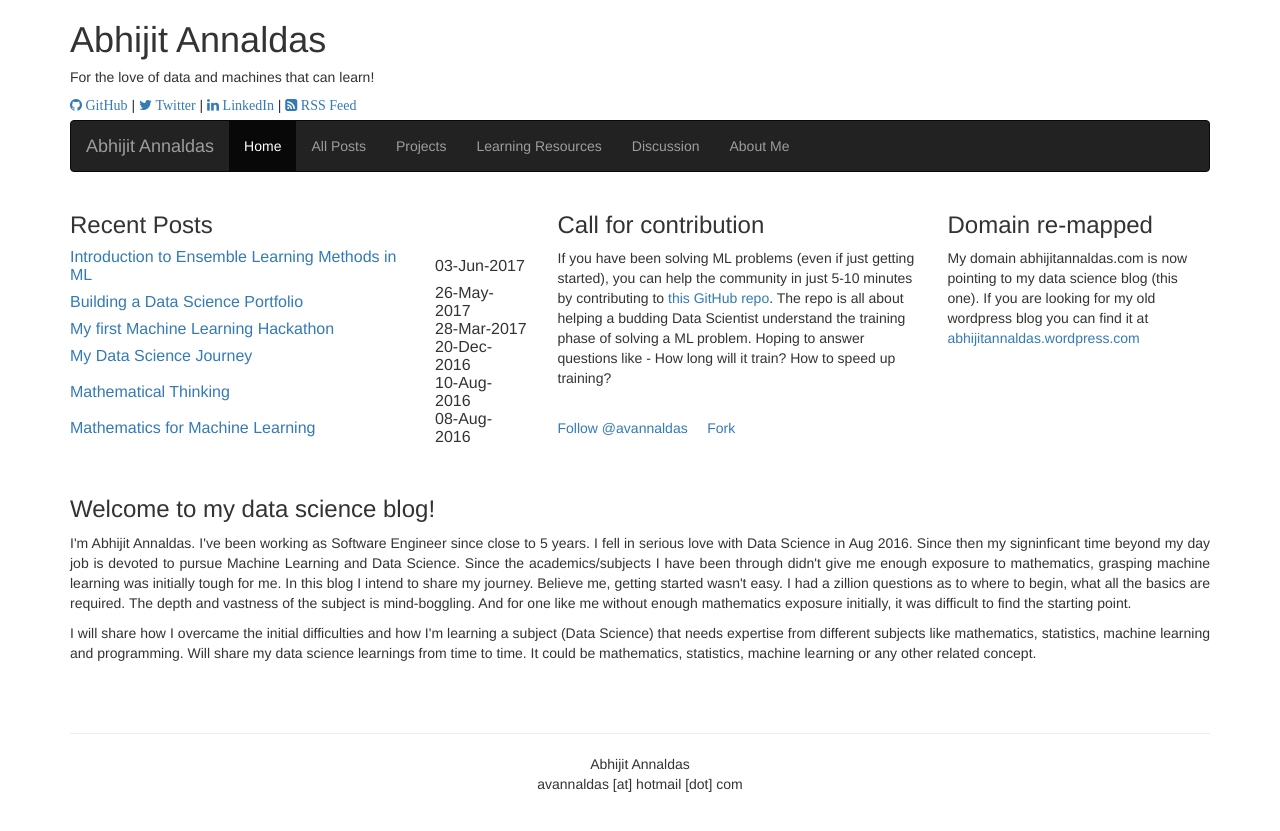
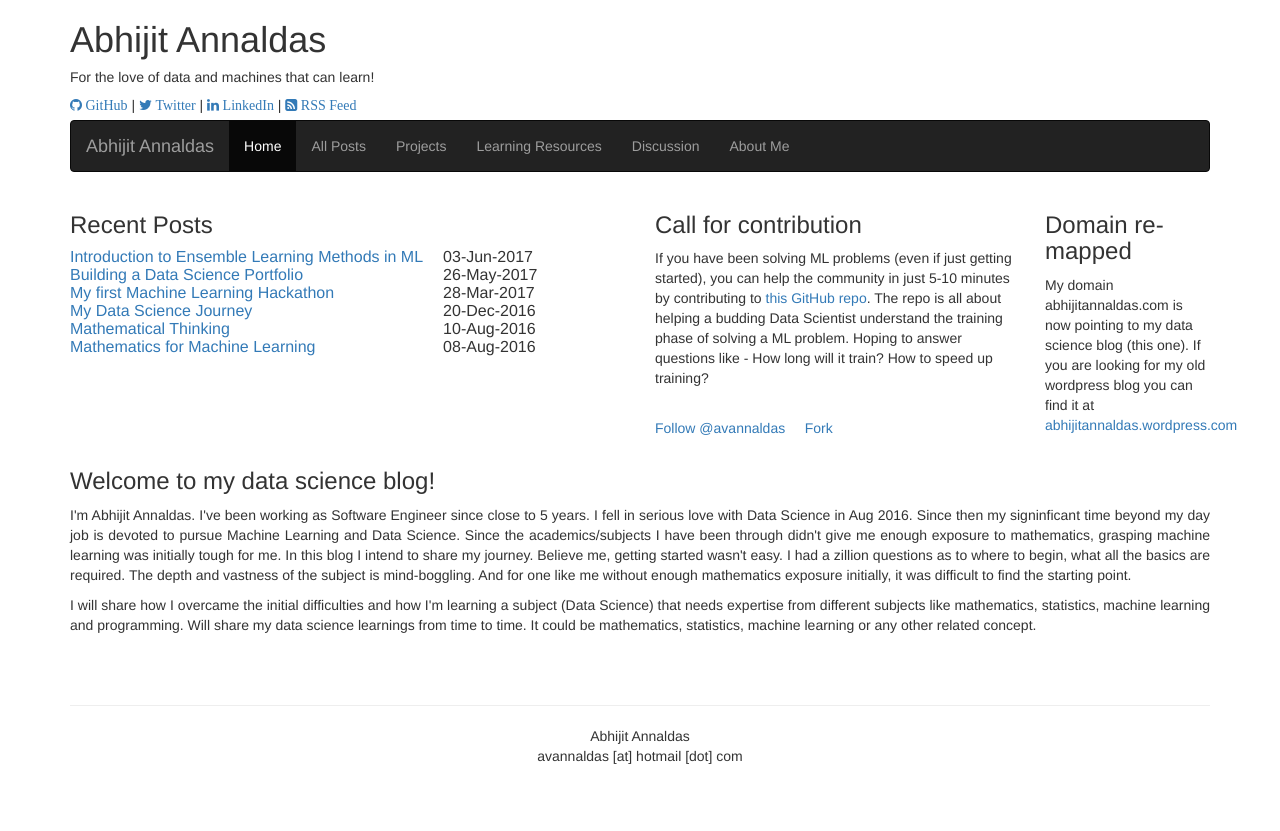
Before and after one commit to devm1023/ML_project, a Jekyll site: the page built from index.html, in a window 1280 px wide. Shown: the top 831 px of the page. Built offline with Jekyll 4.4.1, drawn with Linux system fonts in a browser that asks for light colours; nearby versions of some CDN libraries.

Commit message:
Update index.html

```diff
--- a/index.html
+++ b/index.html
@@ -3,7 +3,7 @@
 ---
 
 <div class="row">
-	<div class="col-sm-5" style="text-align:justify;">
+	<div class="col-sm-6" style="text-align:justify;">
 		<h3>Recent Posts</h3>
 		<p>
 			<table>
@@ -27,7 +27,7 @@
 			</p>
 		</p>
 	</div>
-	<div class="col-sm-3">
+	<div class="col-sm-2">
 		<h3>Domain re-mapped</h3>
 		<p>My domain abhijitannaldas.com is now pointing to my data science blog (this one). If you are looking for my old wordpress blog you can find it at <A href="https://abhijitannaldas.wordpress.com/" target="_blank">abhijitannaldas.wordpress.com</A></p>
 	</div>
```
